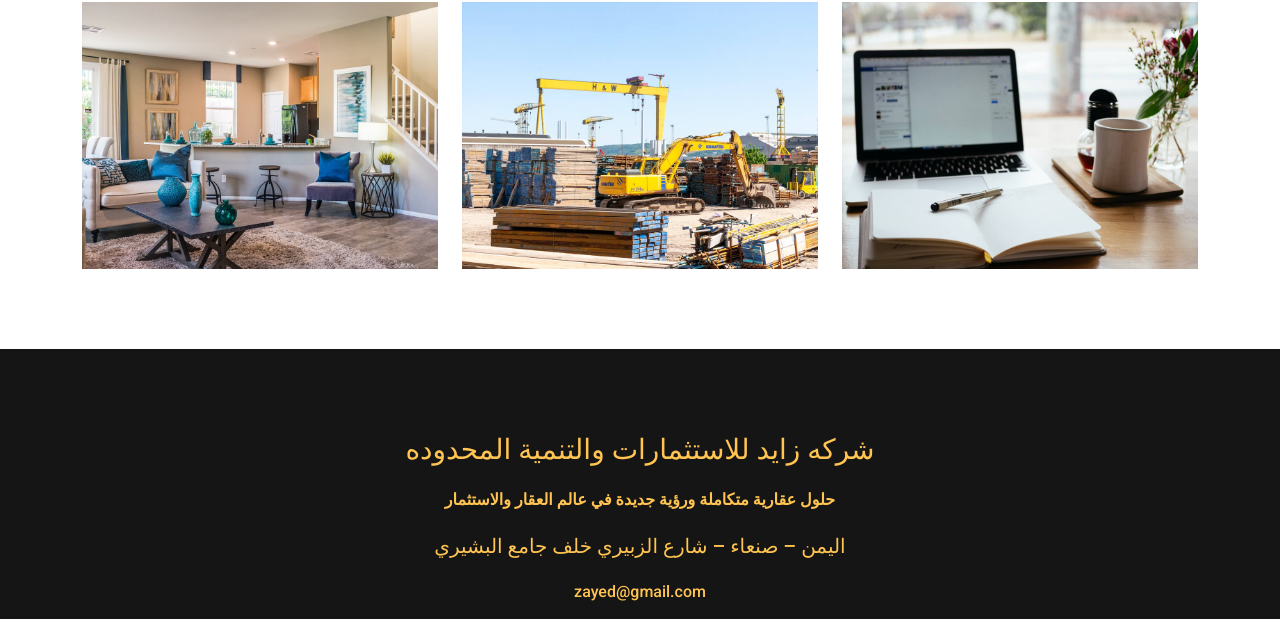
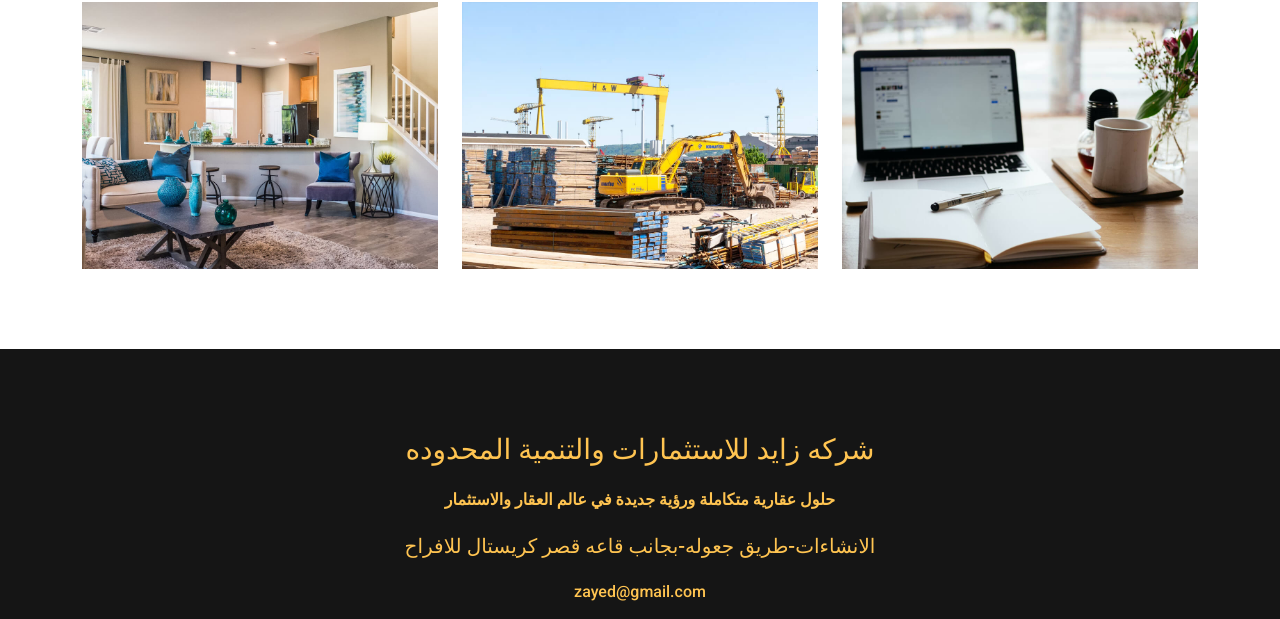
Before and after one commit to ismailsalahtawfiq/welcome, a plain HTML site: page index.html in a window 1280 px wide. Shown: the part 4985-5604 px from the top of the page. Drawn offline with nearby package versions, Linux system fonts and the light colour scheme; files that its build step writes are made by us from their sources.

Commit message:
Update index.html

```diff
--- a/index.html
+++ b/index.html
@@ -5,7 +5,7 @@
   <meta charset="utf-8">
   <meta content="width=device-width, initial-scale=1.0" name="viewport">
 
-  <title>شركه زايد للاثتثمارات والتنميه المحدودة</title>
+  <title>شركه زايد للاستثمارات والتنميه المحدودة</title>
   <meta content="" name="description">
   <meta content="" name="keywords">
   <link rel="stylesheet" href="css-font/all.min.css" />
@@ -739,8 +739,7 @@
         <h4 class="text-center py-2" style="color: #ffc451;">حلول عقارية متكاملة ورؤية جديدة في عالم العقار والاستثمار
         </h4>
         <h5 class="text-center py-2" style="color: #ffc451;">
-          اليمن – صنعاء – شارع الزبيري خلف جامع البشيري
-
+الانشاءات-طريق جعوله-بجانب قاعه قصر كريستال للافراح
 
         </h5>
         <h6 class="text-center py-2" style="color: #ffc451;">zayed@gmail.com</h6>
```
